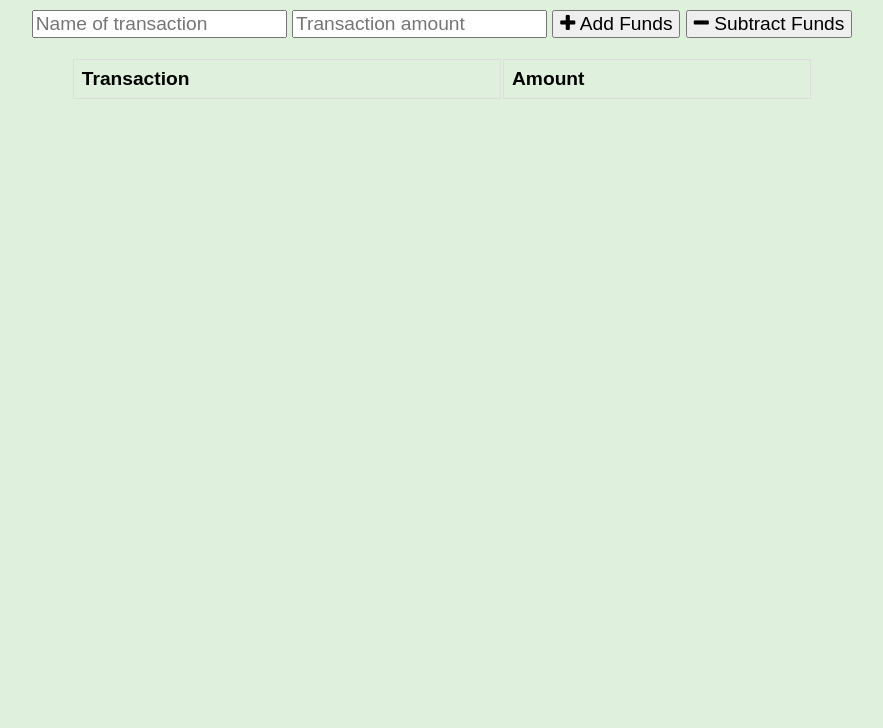
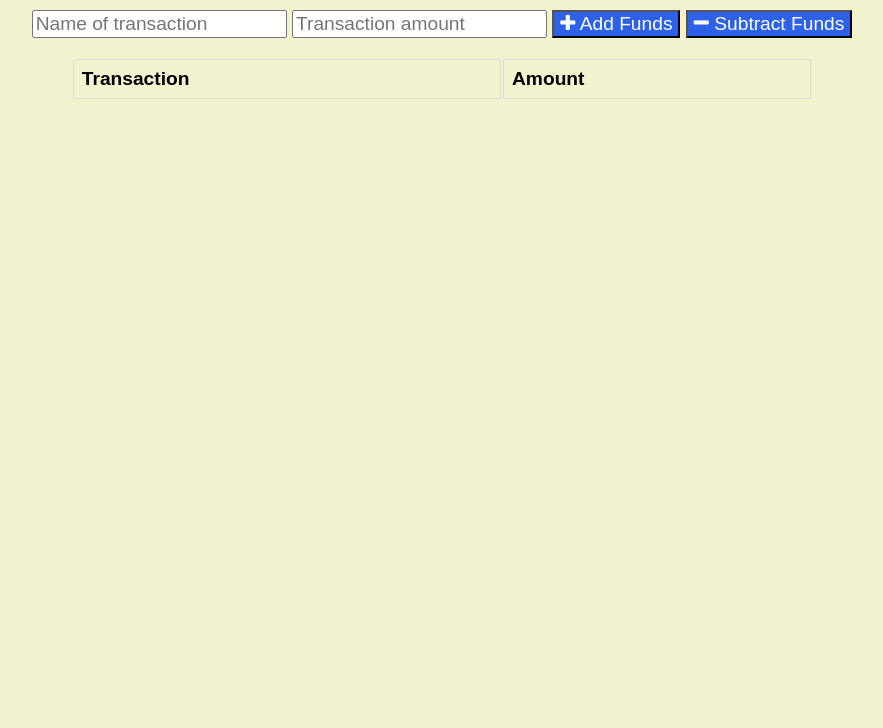
Before and after one commit to cheryld433/Offline-budget-tracker, a website: page public/index.html in a window 1280 px wide. Shown: the part 72-800 px from the top of the page, without its empty margins (198-1081 px from the left). Drawn offline with nearby package versions, Linux system fonts and the light colour scheme; no server answers.

Commit message:
updated css file

```diff
--- a/public/assets/css/styles.css
+++ b/public/assets/css/styles.css
@@ -1,12 +1,19 @@
 body {
   font-size: 120%;
   font-family: Arial;
-  background-color: #dff0dd;
+  background-color: #f2f2ce;
 }
 
-button, input {
+input {
   font-size: 100%;
   font-family: Arial;
+}
+
+button {
+  font-size: 100%;
+  font-family: Arial;
+  background-color: #2c61e8;
+  color: white;
 }
 
 table {
```
